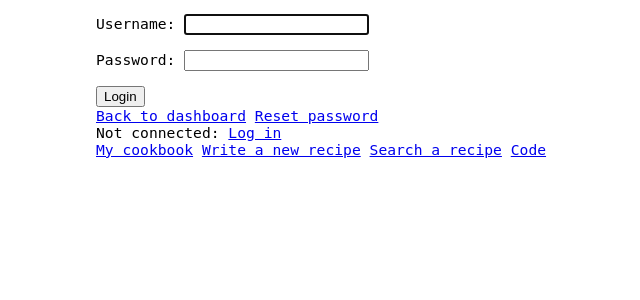
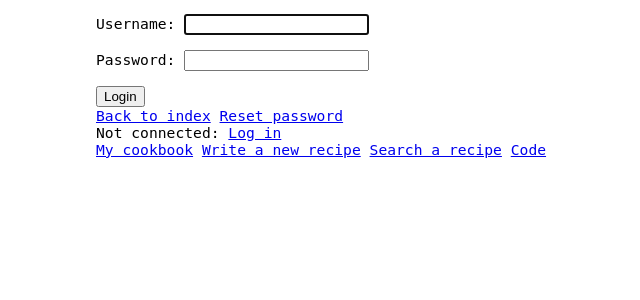
Before and after one commit to Hungry-Students/recipy, a Django app: page /accounts/login/ in a window 1280 px wide. Shown: the part 213-513 px from the top of the page, without its empty margins (244-884 px from the left). Run offline with Django 3.2, Linux system fonts and the light colour scheme.

Commit message:
Correct files still referencing dashboard

```diff
--- a/recipy/settings.py
+++ b/recipy/settings.py
@@ -94,9 +94,9 @@ AUTH_USER_MODEL = "users.User"
 
 # Login/out redirect
 
-LOGIN_REDIRECT_URL = "users:dashboard"
+LOGIN_REDIRECT_URL = "recipes:index"
 
-LOGOUT_REDIRECT_URL = "users:dashboard"
+LOGOUT_REDIRECT_URL = "recipes:index"
 
 # Password validation
 # https://docs.djangoproject.com/en/3.1/ref/settings/#auth-password-validators
--- a/users/templates/registration/login.html
+++ b/users/templates/registration/login.html
@@ -11,6 +11,6 @@
     <input type="submit" value={% trans "Login" %}>
 </form>
 
-<a href="{% url 'users:dashboard' %}">{% trans "Back to dashboard" %}</a>
+<a href="{% url 'recipes:index' %}">{% trans "Back to index" %}</a>
 <a href="{% url 'users:password_reset' %}">{% trans "Reset password" %}</a>
 {% endblock %}
--- a/users/templates/registration/password_change_done.html
+++ b/users/templates/registration/password_change_done.html
@@ -5,5 +5,5 @@
 {% block content %}
 <h2>{% trans "Password changed" %}</h2>
 
-<a href="{% url 'users:dashboard' %}">{% trans "Back to dashboard" %}</a>
+<a href="{% url 'recipes:index' %}">{% trans "Back to index" %}</a>
 {% endblock %}
--- a/users/templates/registration/password_change_form.html
+++ b/users/templates/registration/password_change_form.html
@@ -11,5 +11,5 @@
     <input type="submit" value={% trans "Change" %}>
 </form>
 
-<a href="{% url 'users:dashboard' %}">{% trans "Back to dashboard" %}</a>
+<a href="{% url 'recipes:index' %}">{% trans "Back to index" %}</a>
 {% endblock %}
--- a/users/templates/registration/password_reset_form.html
+++ b/users/templates/registration/password_reset_form.html
@@ -11,5 +11,5 @@
     <input type="submit" value={% trans "Reset" %}>
 </form>
 
-<a href="{% url 'users:dashboard' %}">{% trans "Back to dashboard" %}</a>
+<a href="{% url 'users:index' %}">{% trans "Back to index" %}</a>
 {% endblock %}
--- a/users/urls.py
+++ b/users/urls.py
@@ -1,11 +1,10 @@
 # -*- coding: utf-8 -*-
 from django.urls import include, path
 
-from users.views import dashboard, follow_toggle
+from users.views import follow_toggle
 
 app_name = "users"
 urlpatterns = [
     path("accounts/", include("django.contrib.auth.urls")),
-    path("dashboard/", dashboard, name="dashboard"),
     path("follow/", follow_toggle, name="follow"),
 ]
--- a/users/views.py
+++ b/users/views.py
@@ -6,10 +6,6 @@ from django.urls import Resolver404, resolve
 
 from .models import User
 from .utils import is_following
-
-
-def dashboard(request):
-    return render(request, "users/dashboard.html")
 
 
 @login_required
@@ -27,4 +23,4 @@ def follow_toggle(request):
         resolve(url)
         return HttpResponseRedirect(url)
     except Resolver404:
-        return redirect("users:dashboard")
+        return redirect("recipes:index")
```
